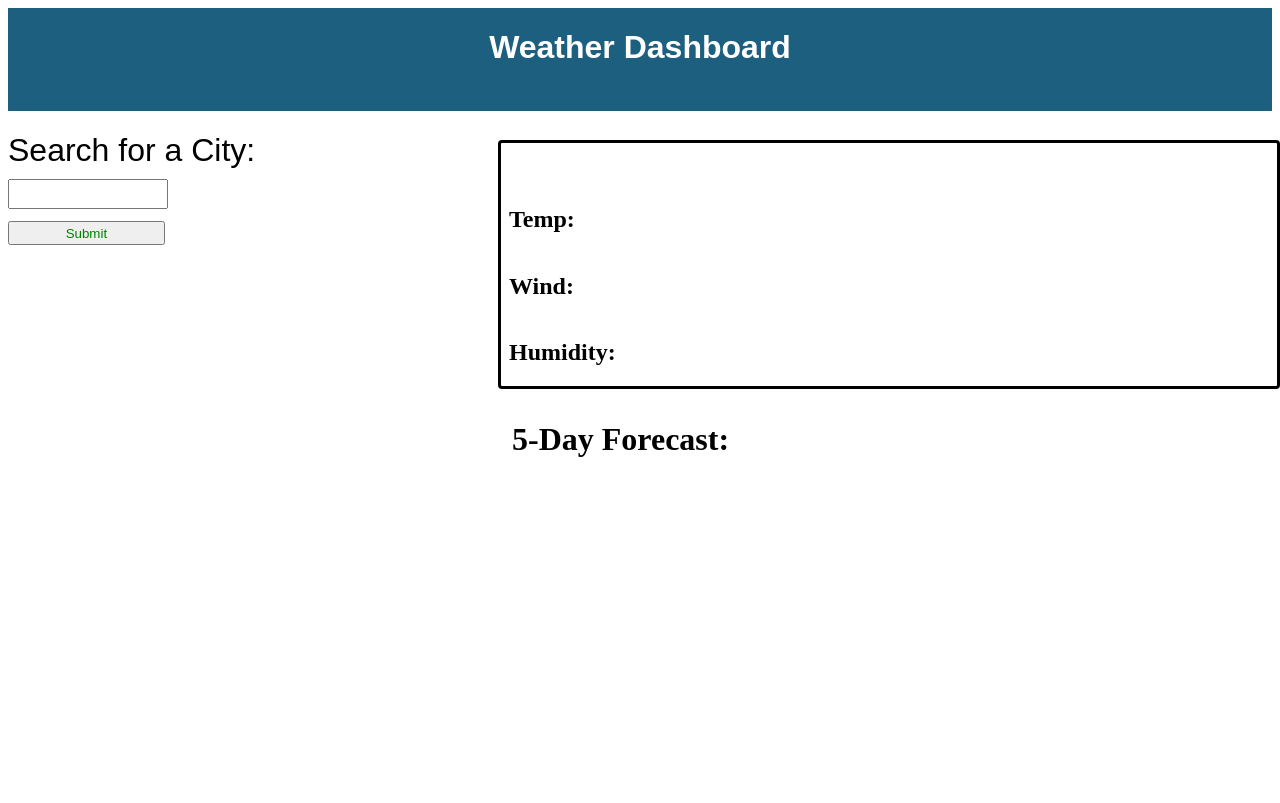
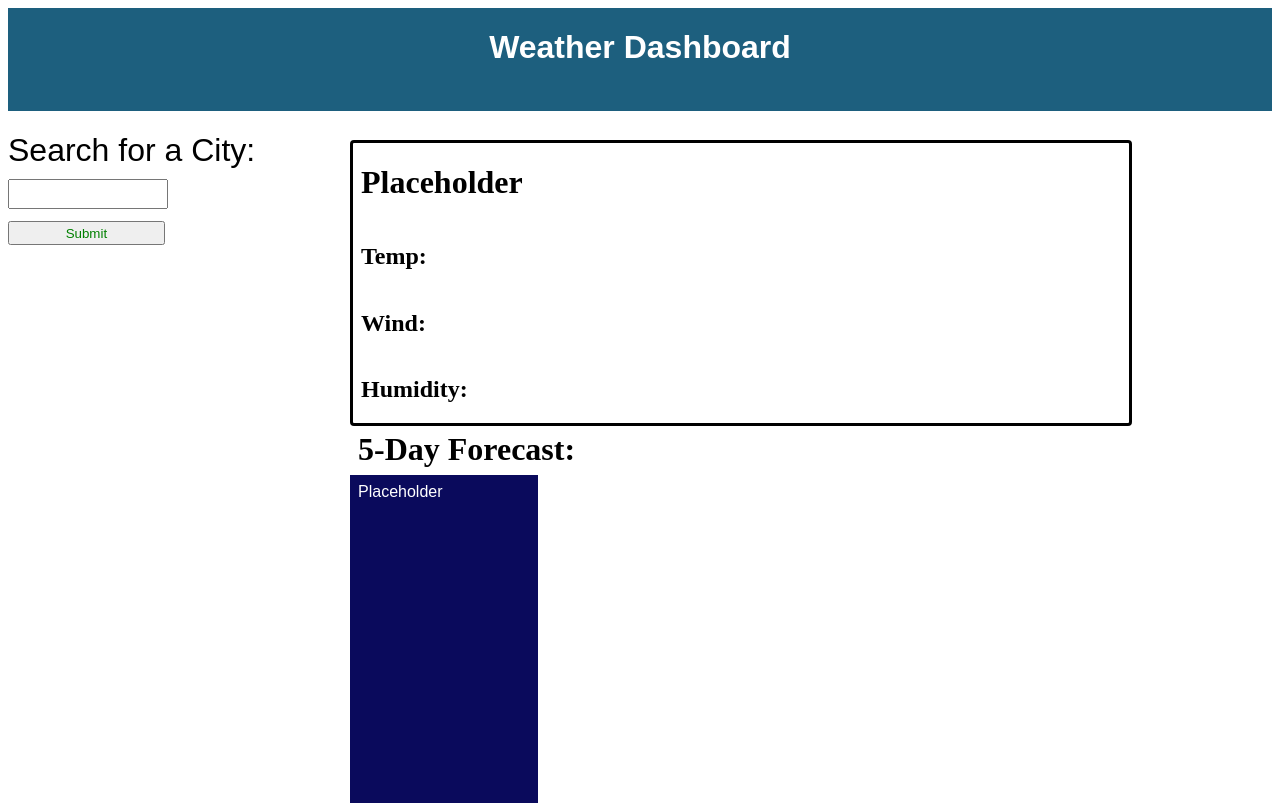
Before and after one commit to Alexer333/Module-6-Challenge---Weather, a plain HTML site: page index.html in a window 1280 px wide. Drawn offline with Linux system fonts and the light colour scheme.

Commit message:
Finalized CSS and put placeholder for it.

```diff
--- a/Styles/style.css
+++ b/Styles/style.css
@@ -35,7 +35,7 @@
     margin-left: auto;
     flex-direction: column;
     position: absolute;
-    right: 0px;
+    left: 350px;
     top: 140px;
     padding-left: 8px;
     width: 60%;
@@ -51,8 +51,8 @@
     margin-left: auto;
     flex-direction: column;
     position: absolute;
-    right: 0px;
-    top: 400px;
+    left: 350px;
+    top: 410px;
     padding-left: 8px;
     width: 60%;
 }
@@ -60,9 +60,27 @@
 .castinfo{
     display: flex;
     flex-direction: row;
-    background-color: rgb(24, 24, 143);
+    justify-content: flext-start;
+    width: 180px;
+    padding-left: 8px;
+    padding-top: 8px;
+    height: 320px;
+    background-color: rgb(10, 10, 92);
     color: white;
     font-family: "Jersey 25", sans-serif;
     font-weight: 400;
     font-style: normal;
+    position: absolute;
+    left: 350px;
+    top: 475px;
 }
+
+.citybuttons{
+    display: flex;
+    flex-direction: column;
+    background-color: rgba(211, 211, 211, 0.637);
+    color: black;
+    font-family: "Jersey 25", sans-serif;
+    font-weight: 400;
+    font-style: normal;
+}
--- a/index.html
+++ b/index.html
@@ -27,15 +27,17 @@
   <!-- Displays the weather information -->
 <div class="areainfo">
 <!-- Displays area name -->
-  <h1></h1>
+  <h1>Placeholder</h1>
 <!-- Displays the info -->
   <h2>Temp: </h2>
   <h2>Wind: </h2>
   <h2>Humidity: </h2>
 </div>
 
-<div class="forecast">
-  <h1>5-Day Forecast:</h1>
+  <h1 class="forecast">5-Day Forecast:</h1>
+
+<div class="castinfo">
+  Placeholder
 </div>
 
 <script src="./Styles/script.js"></script>
```
